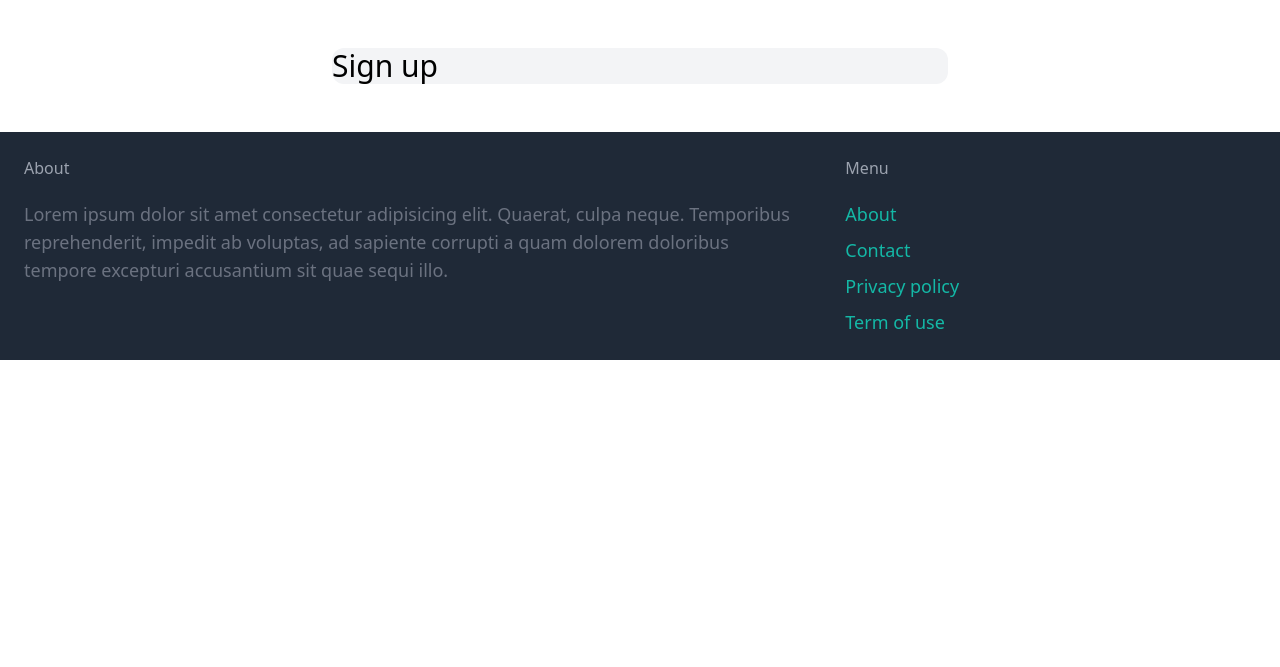
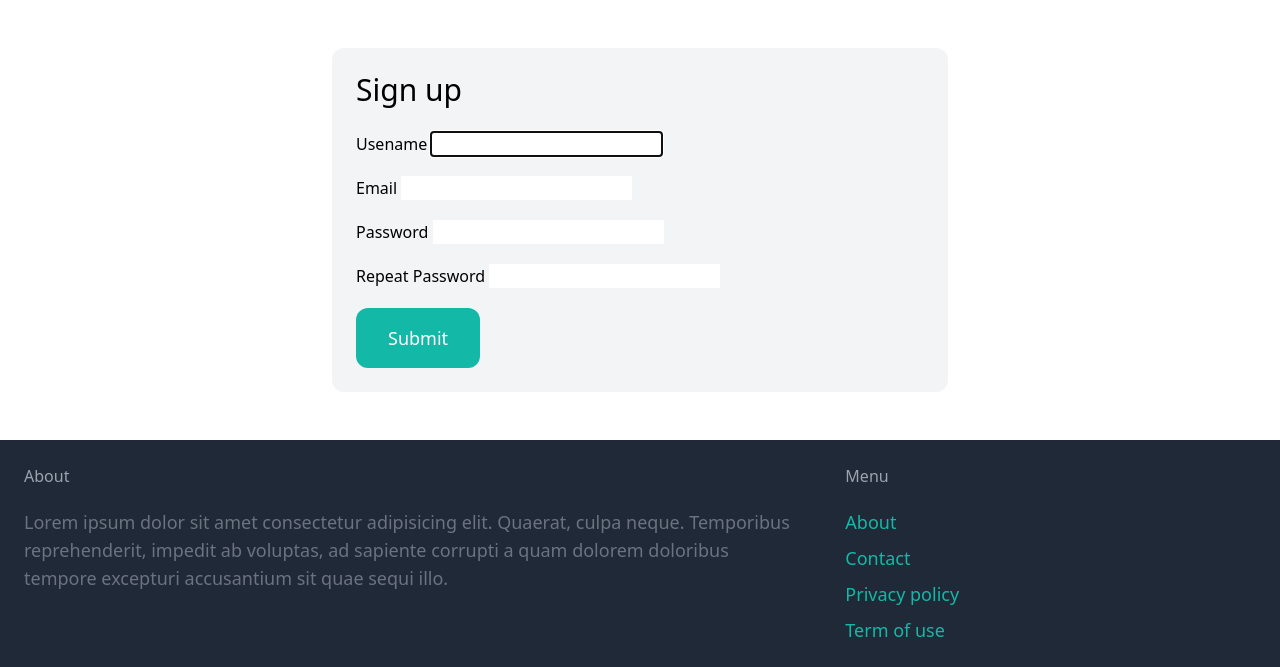
Before and after one commit to GrandNabil/Marketplace, a Django app: page /signup in a window 1280 px wide. Shown: the part 77-744 px from the top of the page. Run offline with Django 5.2, Linux system fonts and the light colour scheme; some libraries are stand-ins or nearby versions.

Commit message:
signup design

```diff
--- a/Marketplace/market/templates/market/base.html
+++ b/Marketplace/market/templates/market/base.html
@@ -16,7 +16,7 @@
         <div class="space-x-6">
             <a href="#" class="text-lg font-semiblod hover:text-gray-500">New item</a>
             <a href="#" class="text-lg font-semiblod hover:text-gray-500">Browse</a>
-            <a href="#" class="px-6 py-3 text-lg font-semiblod bg-teal-500 text-white rounded-xl hover:bg-teal-700">Sign up</a>
+            <a href="{% url 'market:signup' %}" class="px-6 py-3 text-lg font-semiblod bg-teal-500 text-white rounded-xl hover:bg-teal-700">Sign up</a>
             <a href="#" class="px-6 py-3 text-lg font-semiblod bg-gray-500 text-white rounded-xl hover:bg-gray-700">Login</a>
 
         </div>
--- a/Marketplace/market/templates/market/signup.html
+++ b/Marketplace/market/templates/market/signup.html
@@ -2,7 +2,35 @@
 {% block title %} Sign up {%endblock%}
 
 {% block content %}
-<div class="w-1/2 my-6 mx-auto bg-gray-100 rounded-xl">
+<div class="w-1/2 my-6 mx-auto p-6 bg-gray-100 rounded-xl">
     <h1 class="mb-6 text-3xl">Sign up</h1>
+
+    <form action="." method="post">
+        {% csrf_token %}
+
+        {{ form.non_field_errors }}
+
+        <div class="mb-3">
+            <label class="inline-block mb-2"> Usename </label>
+            {{ form.username }}
+        </div>
+        <div class="mb-3">
+            <label class="inline-block mb-2"> Email </label>
+            {{ form.email }}
+        </div>
+
+        <div class="mb-3">
+            <label class="inline-block mb-2"> Password </label>
+            {{ form.password1 }}
+        </div>
+
+        <div class="mb-3">
+            <label class="inline-block mb-2">Repeat Password </label>
+            {{ form.password2 }}
+        </div>
+
+        <button class="py-4 px-8 text-lg bg-teal-500 hover:bg-teal-700 rounded-xl text-white"> Submit</button>
+
+    </form>
 </div>
 {%endblock%}
```
